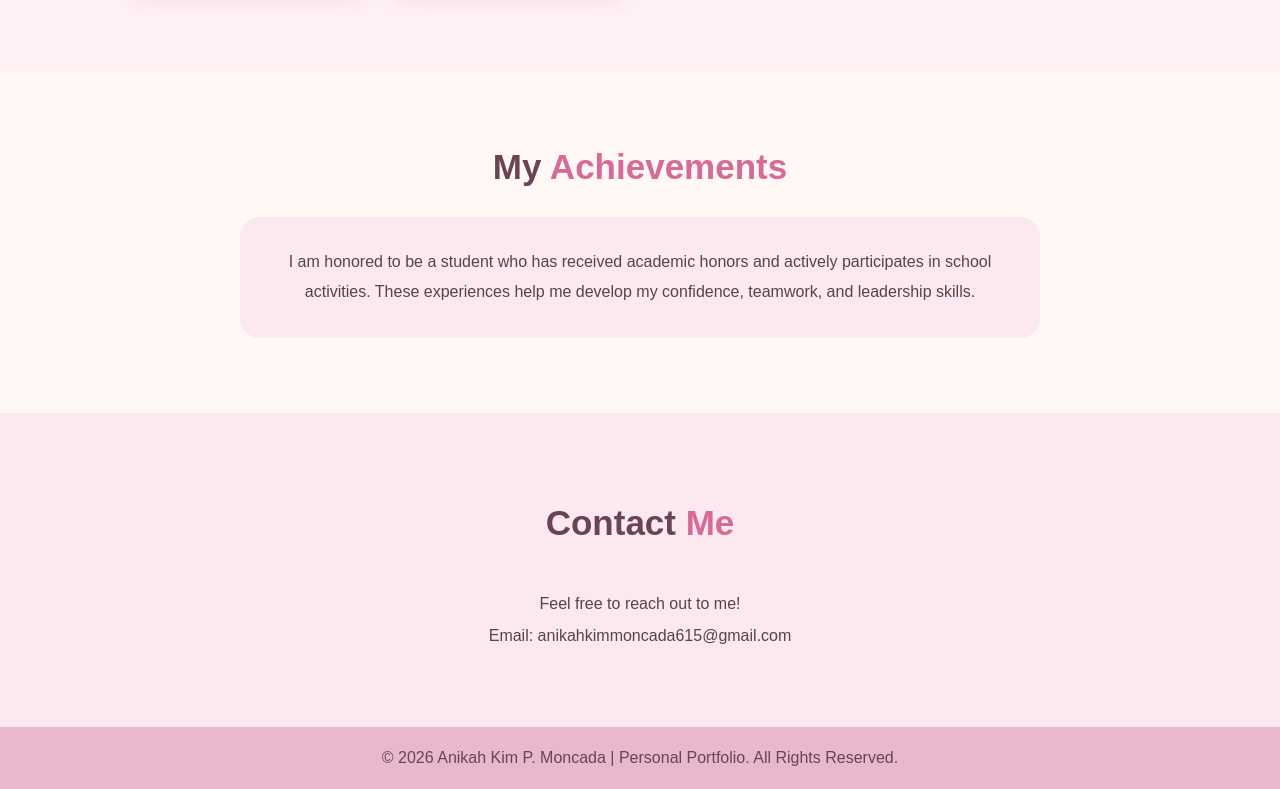
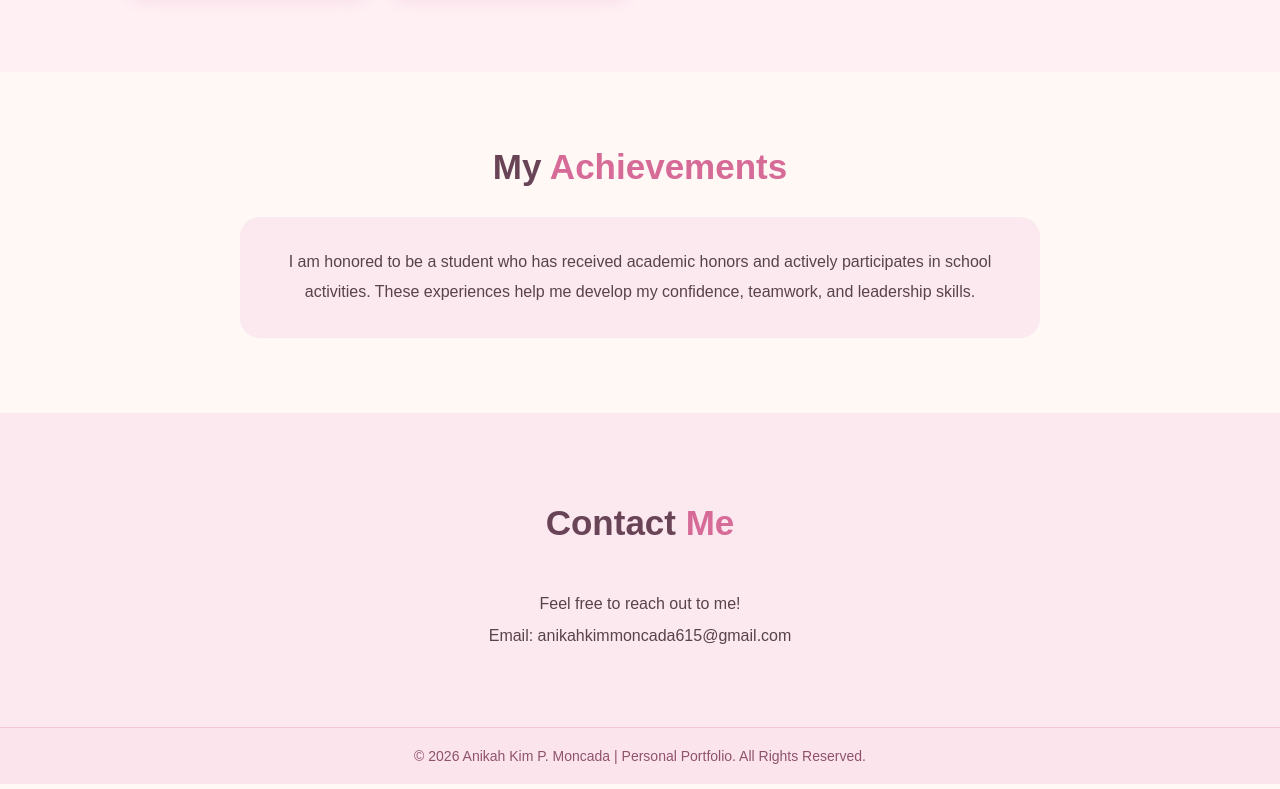
Before and after one commit to anikahkimmoncada615-stack/Moncada-project-1, a plain HTML site: page index.html in a window 1280 px wide. Shown: the part 1612-2401 px from the top of the page. Drawn offline with Linux system fonts and the light colour scheme.

Commit message:
Improve footer styling

```diff
--- a/styles/style.css
+++ b/styles/style.css
@@ -172,9 +172,11 @@ h2 span {
 
 footer {
     text-align: center;
-    padding: 22px;
-    background-color: #e9b8cc;
-    color: #684456;
+    padding: 20px;
+    background-color: #fce4ec;
+    color: #8e536b;
+    font-size: 14px;
+    border-top: 1px solid #f3c6d8;
 }
 
 @media (max-width: 600px) {
```
